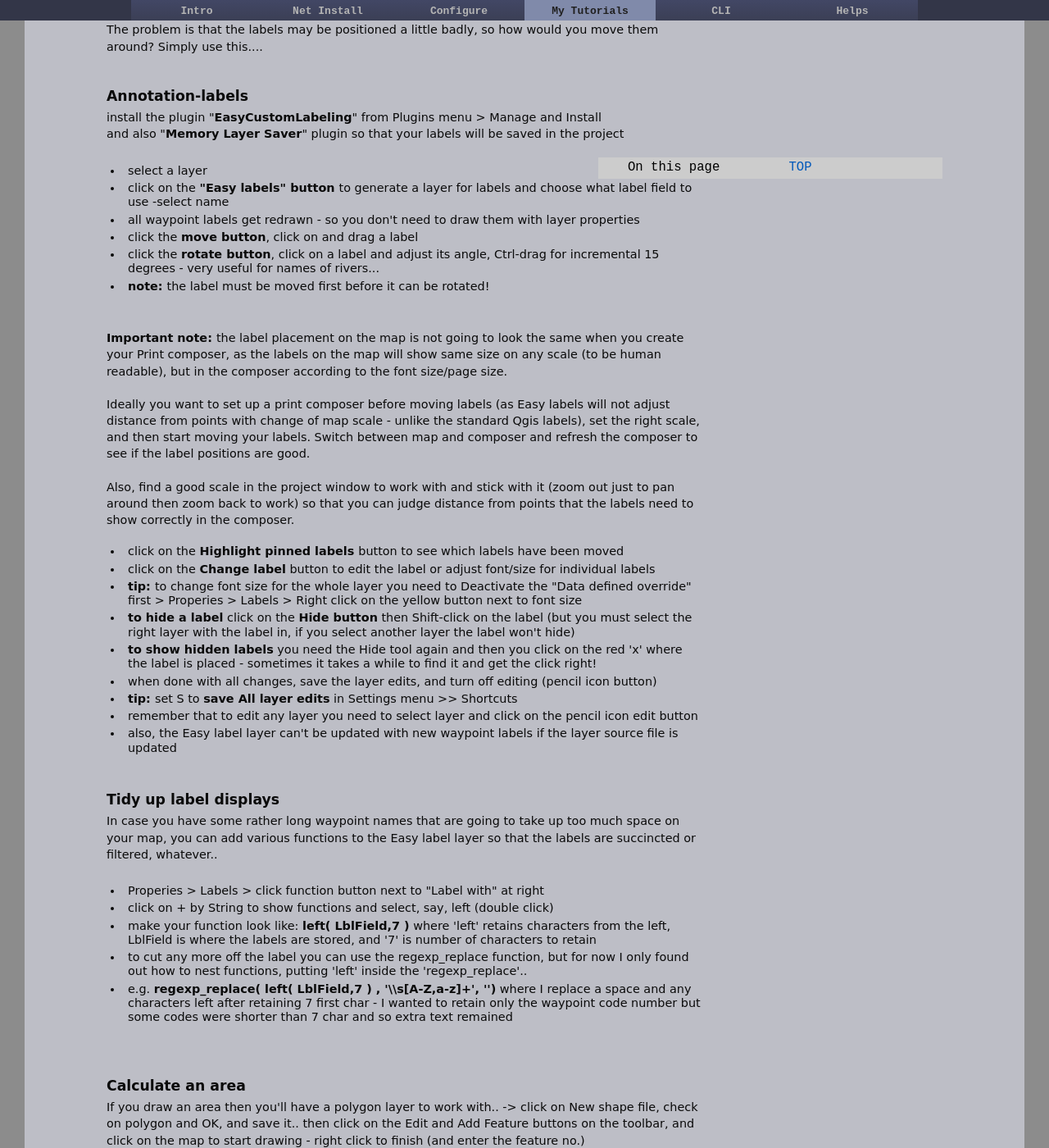
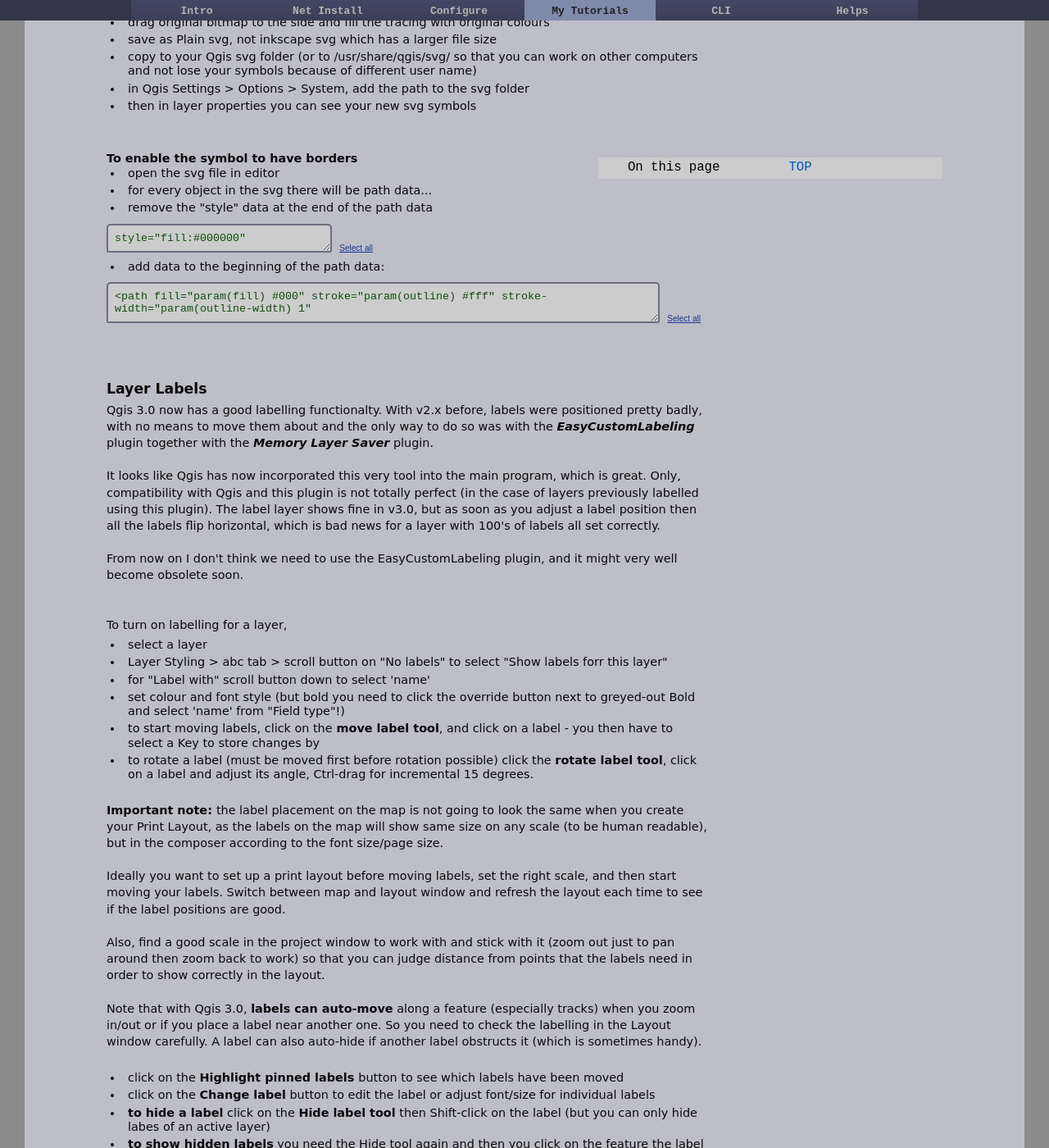
Before and after one commit to dquinton/debian-install, a Jekyll site: the page built from tutorial/11a-gps.html, in a window 1280 px wide and 1400 px high, scrolled down 3048 px. Shown: the whole window at 82% size. Built offline with Jekyll 4.4.1, drawn with Linux system fonts in a browser that asks for light colours; some of the changed text lies outside the part shown.

Commit message:
updating pages

```diff
--- a/tutorial/11a-gps.html
+++ b/tutorial/11a-gps.html
@@ -57,50 +60,64 @@
 
 For a Garmin 62s (and many others on the list) hook up the device to a USB port and read the gpx and waypoint files through a file browser, search in the Garmin/gpx and Garmin/gpx/archived dir's.
 <br><br>
+
 Viking supports layers including map backgrounds, colour-coding of tracks, waypoint symbols, and a lot of track and waypoints editing tools.
-You can also geotag photos by correlating them against a track that was made at the time of shooting photos.  Your camera's clock should first be synced to the gps unit's clock, to the second - but, just incase it wasn't, there is an offset option so that if the camera's clock was different to the GPS unit's clock at the time of shooting, Viking will add/subtract so many seconds to/from the pictures' timestamps (without altering the image timestamp data), so that the pics are correlated to the right points on the track.
 <br><br>
-Also, you can write geo-coordinate data to multiple photos from any waypoint.  Photos with geo info can be imported to the map too.
+You can also geotag photos by correlating them against a track that was made at the time of shooting photos.  Your camera's clock would first need to be synced to the GPS unit's clock, to the second - but, just in case it wasn't, there is an offset option so that if the camera's clock was different to the GPS unit's clock at the time of shooting, Viking can add/subtract so many seconds to/from the pictures' own timestamps (without altering the image timestamp data), so that the pics are correlated to the right points on the track.
 <br><br>
-What's limited is the ability to print decent maps as only the screen is sent to the print dialogue, which makes it impossible to print large scale of areas off the screen.<br>
+Also, you can write geo-coordinate data to multiple photos from any waypoint.  Plus, any photos with geo info can be imported to the map via dragging from a file browser.
+<br><br>
+What's limited is the ability to print decent maps as only the visible screen is sent to the print dialogue, which makes it impossible to print large scale of areas off the screen.
+<br><br>
 Other limitations are lack of drawing or labeling tools, and that waypoint titles can get crowded and overlapped.  But then, this is purely a data compiler, not so much a map production suite (aka GIS).
+<br><br>
+<b>One bug to watch out for</b> is freezing of the program when zooming right down to the largest scale!  So make sure you keep saving the work manually, every so often, because there's no auto-save or auto-recovery and you work can be lost!
+<br><br>
+Closing the program it doesn't ask to save your work either, although there is a toolbar button to "save and close."
+<br><br>
+Also there is no undo/redo function, which means that if you do something horrible you will have to re-open the last saved version.
 
 <div class="bullet">
 <br><br><br><br>
 
 
-<h2 id="2" class="tag">QGIS</h2>
+<h2 id="2" class="tag">Quantum GIS</h2>
 <br>
 Once you have collated your GPS data and tidied up tracks, renumbered the points etc, its time to make it presentable, with styled labels that don't overlap, polygon area shading, and quality image detail for printing.
 <br><br>
-What we need is Geo Info System software, and in Linux we have Quantum QGIS (QGIS).
+What we need is Geo Info System software, and in Linux we have Quantum GIS (Qgis).
  <br><br>
 See my Step4 page for installing Qgis.
+ <br><br>
+<b>Update: Qgis is now at v3.0, which has seen some great improvements over v2.x. Notes below are updated.</b>
+ <br><br>
 
-<br>
-Doumentation <a href="http://docs.qgis.org/2.14/en/docs/user_manual/index.html">Qgis user manual</a>
-<br><br>
-to import geo data from e.g. Viking, first export the layers from Viking as GPX files, then in qgis,
+Doumentation here: <a href="http://docs.qgis.org/2.14/en/docs/user_manual/index.html">Qgis user manual</a>
+<br><br><br>
 
-<ul><li> either open the GPS import tool, Vector menu > GPS > <b>GPS Tools</b></li>
+to import geo data from e.g. Viking, first export the layers from Viking as GPX files, then in Qgis,
 
-<li>or click on <b>Vector layer</b> button at left, select file, Open, select which attributes to import, OK</li></ul></div>
+<ul><li> open the <b>Data source manager</b> (new)</li>
+
+<li>click on <b>Vector layer</b> button at left, select file and click Open, then click on Add, then select which attributes to import (routes, tracks, waypoints etc), and OK</li></ul></div>
 
 <br><br>
-With the second way, you can import track waypoints, which will make it possible to alter the track (how?).<br>
-However - it now imports without a proper name, but you can rename the layer with F2
+The imported Vector layer from GPX file appears as a new layer in the Layers panel, you can rename the layer by pressing F2 if necessary.
 <br><br>
-You'll also need to set the track size/colour in the layer properties in order for it to become more visible on the map<br>
+New to Qgis is the <b>Layer Styling panel </b>to the right. Here you can set track line style and colour, waypoint symbols, and whether to have labelling for the Layer. Tracks may not be too visible until you set a different line style.  Style and Labelling is also found in the Layer properties dialogue.
 <br><br>
-To update the geo data in the layer after changes were made to the source gpx file by an external program, e.g. updates were made in Viking and it was re-exported... click on the QGIS <b>Refresh button</b>!
+Vector layers from GPX source files are easy to update with new data.  Once you have added tracks or waypoints or edited names, export the data to the same GPX file using Viking. Then click on the QGIS <b>Refresh button</b>, or zoom in and out if the Render box is checked at bottom of screen.
+<br><br>
+the only problem this may give you is that if you have changed the placement of labels and rotated them, and then the source file track/waypoint names are changed, refreshing the layer in Qgis may reset the placement/rotation of labels, as the changes were stored by the previous names.
 <br><br><br>
-
+<br>
 
 <h3 id="3" class="tag">Symbols and Styles</h3>
 <br><br>
-<h3>Use various icon symbols in a single layer</h3>
+<h3>Using multiple symbol or line styles in a single layer</h3>
 <ul>
-<li>properties > Style > select Categorized</li>
+<li>in the Layer Styling panel, on the paintbrush tab, select "Categorized" instead of "Single Symbol"</li>
+<li>for "Column" scroll with mouse wheel to select 'name'</li>
 <li>click on Classify below</li>
 <li>select points to change</li>
 <li>right click on points > change colour/size</li>
@@ -110,21 +127,21 @@
 
 <h3>Track style</h3>
 <ul>
-<li>In a track layer properties, in Style, select a style such as Bridleway or Road</li>
-<li>click on the Simple line for each colour of the style and adjust the thickness</li>
-<li>for Road style, reduce thickness of the inner colour and leave white to make appear like the thicker underlying colour is a double line</li>
-<li>for Bridleway, make the underlying colour white to make appear like a dashed line</li>
+<li>in Layer Styling, select a style such as Bridleway or Road</li>
+<li>click on the "Simple line" for each colour of the style and adjust the thickness</li>
+<li>for Road style, reduce thickness of the inner colour and leave it white, and leave the underlying colour wider to make it appear like a double line</li>
+<li>for Bridleway, make the underlying colour white to get a dashed line like a footpath</li>
 </ul>
 <br><br>
 
-<h3>Filter waypoints in a layer</h3>
+<h3>Filter waypoints/tracks in a layer</h3>
 
-e.g. include only/exclude wp names with 'string'
+In case the source file has data that you don't want shown on the map canvas, you can either simply use <b>Classify</b> as above, and uncheck the features that you don't need or you can include/exclude any names that fit an expression
 <ul>
-<li>right click on layer > Filter, or open properties > General > Feature filter > click on Query Builder</li>
-<li>click on name field (field in layer to be filtered)</li>
-<li>enter the expression: <b>"name" LIKE '%B%' </b> to show waypoints with "B" in the name (where the %B% means containing "B" anywhere in the name)</li>
-<li>use the expression: <b>"name" NOT LIKE '%B%'</b> to exclude waypoints with "B" in the name from the layer</li>
+
+<li>Select Categorize and then next to Column, click on the Expression button</li>
+<li>enter an expression such as <b>"name" LIKE '%B%' </b> that will show features of the layer with "B" in the name (where the %B% means containing "B" anywhere in the name)</li>
+<li>or <b>"name" NOT LIKE '%B%'</b> to exclude features with "B" in the name from the layer</li>
 <li>Click on test and Sample, to check if the filter is what you want, then OK</li>
 
 </ul>
@@ -132,13 +149,13 @@
 <br><br>
 <h3 id="3a" class="tag">Use SVG symbols for waypoints</h3>
 <ul>
-<li>properties > Style > click on "Simple marker" under "Marker"</li>
+<li>Layer Styling > Style > click on "Simple marker" under "Marker"</li>
 <li>to the right, at top, click on the Symbol layer type, select SVG marker on the drop down menu</li>
 <li>then below select category and symbol and change size and colour</li>
 </ul>
 
 <br><br>
-<h3>Get more svg symbols</h3>
+<b>Get more svg symbols</b>
 <ul>
 <li>web search "svg symbol tree" etc and download - or visit pixabay.com and sign up</li>
 <li>if downloading png images, use inkscape to convert to svg: <br>
@@ -148,7 +165,7 @@
 <li>copy to your Qgis svg folder (or to /usr/share/qgis/svg/ so that you can work on other computers and not lose your symbols because of different user name)</li>
 <li>in Qgis Settings > Options > System, add the path to the svg folder</li>
 <li>then in layer properties you can see your new svg symbols</li>
-<br>
+<br><br>
 <b>To enable the symbol to have borders</b>
 
 <li>open the svg file in editor</li>
@@ -168,51 +185,49 @@
 <br><br><br>
 
 <h3 id="3b" class="tag">Layer Labels </h3>
-To add labels for waypoints and tracks, or for any other feature labels - double click on the layer, Labels > check "Label this layer.." then select "name" on drop-down list, and click OK - but you could select another field, as in altitude, etc.
+Qgis 3.0 now has a good labelling functionalty. With v2.x before, labels were positioned pretty badly, with no means to move them about and the only way to do so was with the <i><b>EasyCustomLabeling</b></i> plugin together with the <b><i>Memory Layer Saver</i></b> plugin.
 <br><br>
-The problem is that the labels may be positioned a little badly, so how would you move them around? Simply use this....
+It looks like Qgis has now incorporated this very tool into the main program, which is great.  Only, compatibility with Qgis and this plugin is not totally perfect (in the case of layers previously labelled using this plugin).  The label layer shows fine in v3.0, but as soon as you adjust a label position then all the labels flip horizontal, which is bad news for a layer with 100's of labels all set correctly.
+<br><br>
+From now on I don't think we need to use the EasyCustomLabeling plugin, and it might very well become obsolete soon.
 <br><br><br>
 
-<h3>Annotation-labels</h3>
-install the plugin "<b>EasyCustomLabeling</b>" from Plugins menu > Manage and Install<br>
-and also "<b>Memory Layer Saver</b>" plugin so that your labels will be saved in the project
-<br><br>
+To turn on labelling for a layer,
 
 <ul><li>select a layer</li>
-<li>click on the <b>"Easy labels" button </b>to generate a layer for labels and choose what label field to use -select name</li>
-<li>all waypoint labels get redrawn - so you don't need to draw them with layer properties</li>
-<li>click the <b>move button</b>, click on and drag a label</li>
-<li>click the <b>rotate button</b>, click on a label and adjust its angle, Ctrl-drag for incremental 15 degrees - very useful for names of rivers...
-<li><b>note: </b>the label must be moved first before it can be rotated!</li>
+<li>Layer Styling > abc tab > scroll button on "No labels" to select "Show labels forr this layer"</li>
+<li>for "Label with" scroll button down to select 'name'</li>
+<li>set colour and font style (but bold you need to click the override button next to greyed-out Bold and select 'name' from "Field type"!)</li>
+<li>to start moving labels, click on the<b> move label tool</b>, and click on a label - you then have to select a Key to store changes by
+<li>to rotate a label (must be moved first before rotation possible) click the <b>rotate label tool</b>, click on a label and adjust its angle, Ctrl-drag for incremental 15 degrees. </ul>
+<br>
+
+<b>Important note: </b>the label placement on the map is not going to look the same when you create your Print Layout, as the labels on the map will show same size on any scale (to be human readable), but in the composer according to the font size/page size.
 <br><br>
-
-<b>Important note: </b>the label placement on the map is not going to look the same when you create your Print composer, as the labels on the map will show same size on any scale (to be human readable), but in the composer according to the font size/page size.
+Ideally you want to set up a print layout before moving labels, set the right scale, and then start moving your labels.  Switch between map and layout window and refresh the layout each time to see if the label positions are good.
 <br><br>
-Ideally you want to set up a print composer before moving labels (as Easy labels will not adjust distance from points with change of map scale - unlike the standard Qgis labels), set the right scale, and then start moving your labels.  Switch between map and composer and refresh the composer to see if the label positions are good.
+Also, find a good scale in the project window to work with and stick with it (zoom out just to pan around then zoom back to work) so that you can judge distance from points that the labels need in order to show correctly in the layout.
 <br><br>
-Also, find a good scale in the project window to work with and stick with it (zoom out just to pan around then zoom back to work) so that you can judge distance from points that the labels need to show correctly in the composer.
+Note that with Qgis 3.0, <b>labels can auto-move</b> along a feature (especially tracks) when you zoom in/out or if you place a label near another one.  So you need to check the labelling in the Layout window carefully.  A label can also auto-hide if another label obstructs it (which is sometimes handy).
 <br><br>
-
+<ul>
 <li>click on the <b>Highlight pinned labels </b>button to see which labels have been moved
 <li>click on the <b>Change label</b> button to edit the label or adjust font/size for individual labels
-<li><b>tip: </b>to change font size for the whole layer you need to Deactivate the "Data defined override" first > Properies > Labels > Right click on the yellow button next to font size</li>
-<li><b>to hide a label</b> click on the <b>Hide button</b> then Shift-click on the label (but you must select the right layer with the label in, if you select another layer the label won't hide)
-<li><b>to show hidden labels</b> you need the Hide tool again and then you click on the red 'x' where the label is placed - sometimes it takes a while to find it and get the click right!
-<li>when done with all changes, save the layer edits, and turn off editing (pencil icon button)</li>
-<li><b>tip: </b>set S to <b>save All layer edits</b> in Settings menu >> Shortcuts
-<li>remember that to edit any layer you need to select layer and click on the pencil icon edit button</li>
-<li>also, the Easy label layer can't be updated with new waypoint labels if the layer source file is updated</li>
+<li><b>to hide a label</b> click on the <b>Hide label tool</b> then Shift-click on the label (but you can only hide labes of an active layer)
+<li><b>to show hidden labels</b> you need the Hide tool again and then you click on the feature the label belongs to (might need to zoom)
+
 </ul>
 
 <br><br>
 <h3>Tidy up label displays</h3>
-In case you have some rather long waypoint names that are going to take up too much space on your map, you can add various functions to the Easy label layer so that the labels are succincted or filtered, whatever..
+In case you have some rather long waypoint/track names that are going to take up too much space on your map, you can add various functions so that the labels are shortened..
 <br><br>
-<ul><li>Properies > Labels > click function button next to "Label with" at right</li>
-<li>click on + by String to show functions and select, say, left (double click)</li>
-<li>make your function look like:  <b>left( LblField,7 )</b> where 'left' retains characters from the left, LblField is where the labels are stored, and '7' is number of characters to retain</li>
-<li>to cut any more off the label you can use the regexp_replace function, but for now I only found out how to nest functions, putting 'left' inside the 'regexp_replace'..</li>
-<li>e.g.   <b>regexp_replace( left( LblField,7 ) , '\\s[A-Z,a-z]+', '')</b> where I replace a space and any characters left after retaining 7 first char - I wanted to retain only the waypoint code number but some codes were shorter than 7 char and so extra text remained</li>
+<ul><li>Layer Styling > abc tab > click function button next to "Label with" at right</li>
+<li>click on the arrow by String to show functions and select, substr</li>
+<li>make the expression like this, <b>substr( name,4 )</b> will cut all char's until 4th from left, or <b>substr( name,-4 )</b> will cut all characters from end until the 4th from right.
+<li>you can also use  <b>left( name,4 )</b> where 'left' retains characters from the left, </li>
+<li>or using regular expressions, <b>regexp_replace( left( name,7 ) , '\\s[A-Z,a-z]+', '')</b> where I replace a space (\s) and any characters left after retaining 7 first char - I wanted to retain only the waypoint code number</li>
+
 
 </ul>
 
```
Also changed, not shown: other parts of tutorial/11a-gps.html (+3 -0 lines), netinstall/step4.html (+6 -11 lines).
